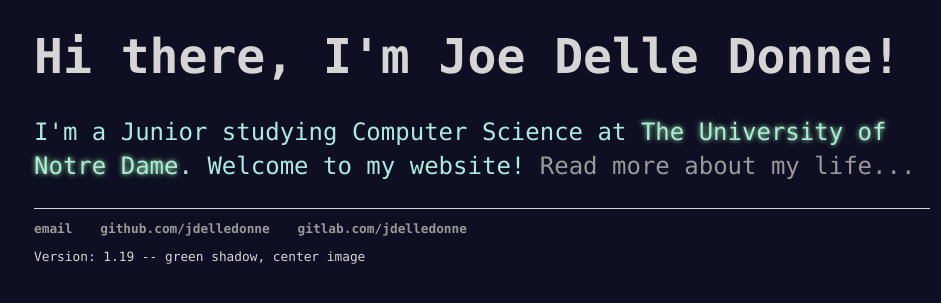
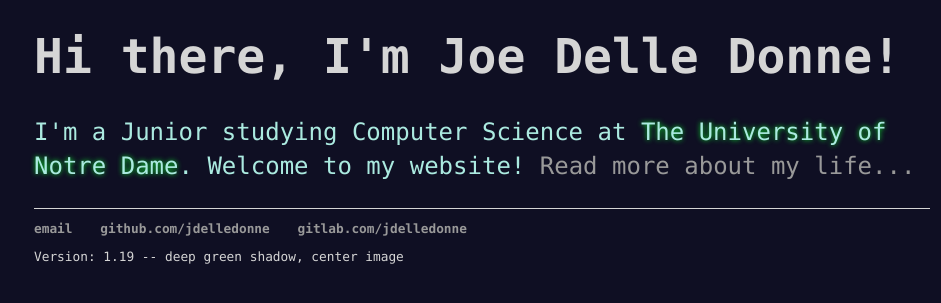
Before and after one commit to jdelledonne/jdelledonne.github.io, a Jekyll site: the page built from index.html, in a window 1280 px wide, cut to the strip 624-948 px from the top of the page. Shown: the top 303 px of the strip, without its empty margins (158-1099 px from the left). Built offline with Jekyll 4.4.1, drawn with Linux system fonts in a browser that asks for light colours.

Commit message:
darker green glow

```diff
--- a/_layouts/default.html
+++ b/_layouts/default.html
@@ -27,7 +27,7 @@
 					<li><a href="https://github.com/jdelledonne">github.com/jdelledonne</a></li>
 					<li><a href="https://gitlab.com/jdelledonne">gitlab.com/jdelledonne</a></li>
 				</ul>
-				Version: 1.19 -- green shadow, center image
+				Version: 1.19 -- deep green shadow, center image
 			</footer>
 		</body>
 	</html>
--- a/css/main.css
+++ b/css/main.css
@@ -60,7 +60,7 @@ ul.posts li {
 }
 
 .glow {
-    text-shadow: 0 0 5px #9eff9f;
+    text-shadow: 0 0 5px #0be02d;
     font-style: normal;
 }
 
```
